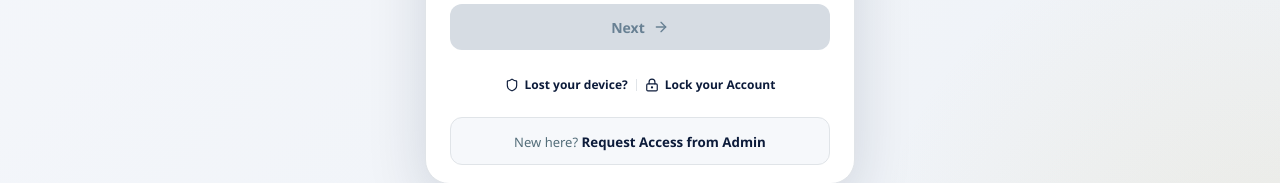
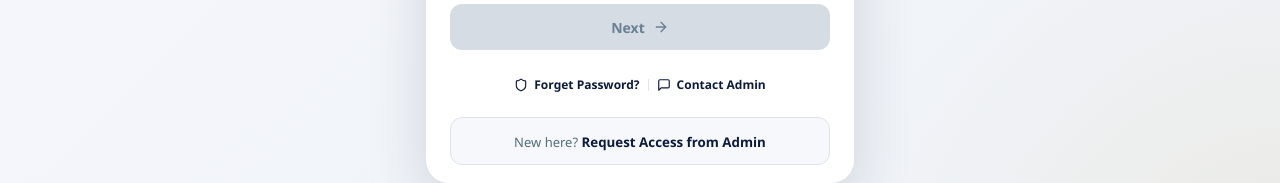
Before and after one commit to barnzdtekguy/sicc-v3, a React (Create React App) app: page / in a window 1280 px wide. Both pictures are taken after a click on the button "Enter Portal". Shown: the part 477-660 px from the top of the page. Built offline with nearby package versions, Linux system fonts and the light colour scheme.

Commit message:
change recovery auth

```diff
--- a/src/components/auth/LoginPage.jsx
+++ b/src/components/auth/LoginPage.jsx
@@ -2,7 +2,7 @@
 import { useMemo, useState } from 'react';
 import { useAuth } from '../../hooks/useAuth';
 import { C, Spinner, Modal } from '../shared/UI';
-import { Mail, Lock, Eye, EyeOff, AlertCircle, Shield, UserRound, ArrowRight, LockKeyhole, ChevronLeft, CircleUserRound } from 'lucide-react';
+import { Mail, Lock, Eye, EyeOff, AlertCircle, UserRound, ArrowRight, Shield, MessageSquare } from 'lucide-react';
 
 const tabs = [
   { key: 'email', label: 'Email', placeholder: 'Enter your email address' },
@@ -85,6 +85,24 @@ export default function LoginPage({ onBack }) {
     setStep(1);
   };
 
+  const handlePasswordResetRequest = () => {
+    const trimmedIdentifier = identifier.trim();
+
+    if (!trimmedIdentifier) {
+      setError('Enter your email or username before requesting a password reset.');
+      return;
+    }
+
+    const subject = encodeURIComponent('Password Reset Notification');
+    const body = encodeURIComponent(
+      `A user has requested a password reset for the SICC Admin portal.\n\nIdentifier: ${trimmedIdentifier}\nRequested via: ${identifierType === 'email' ? 'Email' : 'Username'}\n\nPlease assist with account recovery.`
+    );
+
+    window.location.href = `mailto:admin@sicc.org?subject=${subject}&body=${body}`;
+    setRequestMessage('The admin team has been notified about your password reset request.');
+    setError('');
+  };
+
   const handleRequestAccess = (e) => {
     e.preventDefault();
     if (!requestForm.name.trim() || !requestForm.email.trim() || !requestForm.reason.trim()) {
@@ -160,9 +178,9 @@ export default function LoginPage({ onBack }) {
               </button>
 
               <div style={s.secondaryLinks}>
-                <button type="button" style={s.textAction}><Shield size={14} /> Lost your device?</button>
+                <button type="button" onClick={handlePasswordResetRequest} style={s.textAction}><Shield size={14} /> Forget Password?</button>
                 <span style={s.linkDivider} />
-                <button type="button" style={s.textAction}><LockKeyhole size={14} /> Lock your Account</button>
+                <button type="button" onClick={() => setShowRequestModal(true)} style={s.textAction}><MessageSquare size={14} /> Contact Admin</button>
               </div>
             </form>
           ) : (
@@ -196,7 +214,7 @@ export default function LoginPage({ onBack }) {
                     <input type="checkbox" checked={rememberMe} onChange={() => setRememberMe(!rememberMe)} />
                     <span>Remember me</span>
                   </label>
-                  <button type="button" style={s.forgotLink}>Forgot Password?</button>
+                  <button type="button" onClick={handlePasswordResetRequest} style={s.forgotLink}>Forgot Password?</button>
                 </div>
                 {error && <div style={s.inlineError}><AlertCircle size={14} />{error}</div>}
               </div>
```
